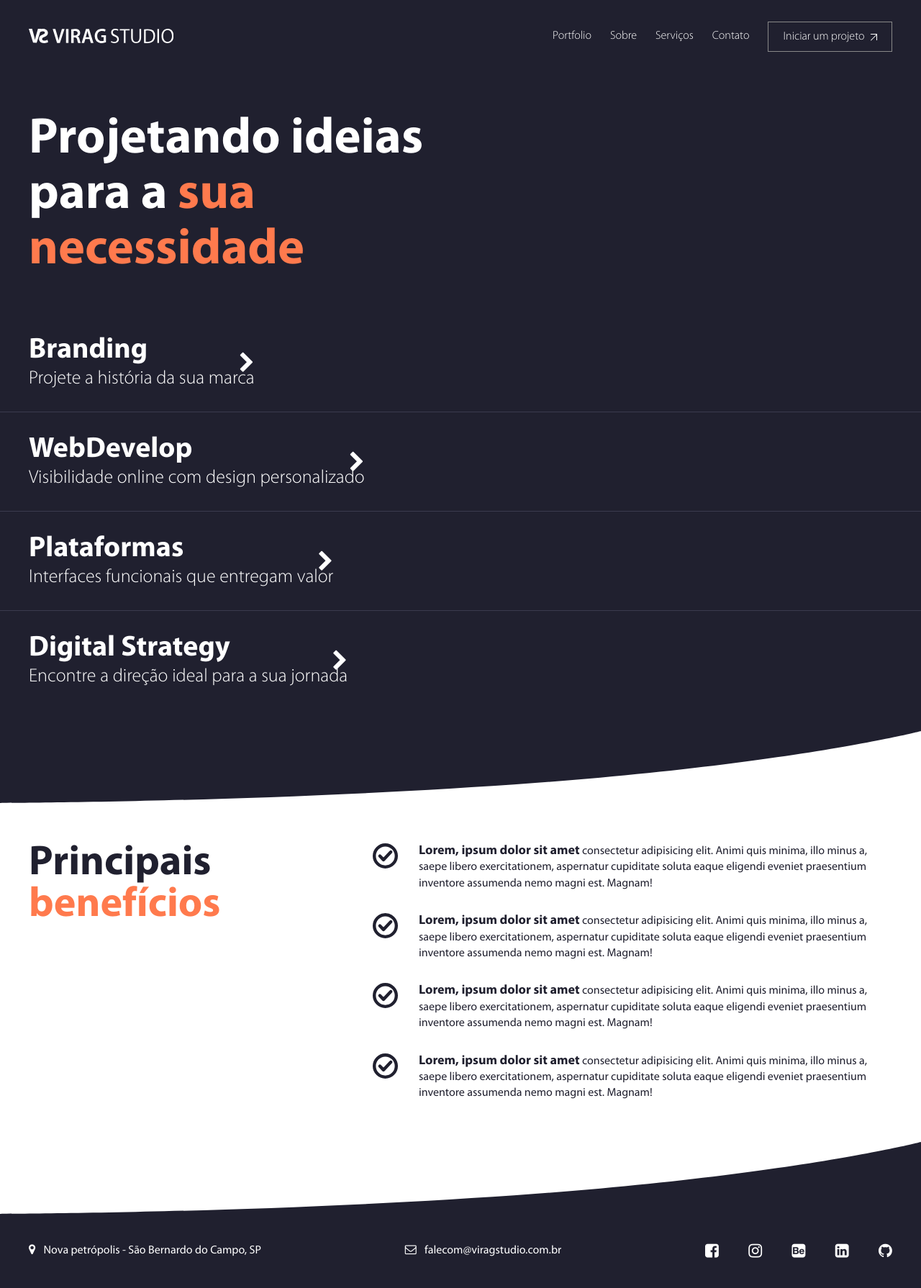
After one commit to RichardVirag/viragstudio, a Node server app: page /servicos in a window 1280 px wide. The commit adds this page. Shown: the whole page at 72% size. Run offline with Node 20, Linux system fonts and the light colour scheme.

Commit message:
Páginas serviços + alterações diversas

```diff
--- a/assets/css/main.css
+++ b/assets/css/main.css
@@ -166,13 +166,25 @@ label {
   margin-bottom: 6vh;
 }
 
-.common-topo h1 {
+.dark-topo {
+  background: #20202f;
+  padding-top: calc(100px + 7vh);
+  padding-bottom: 6vh;
+}
+
+.common-topo h1,
+.dark-topo h1 {
   font-size: 70px;
   line-height: 110%;
   width: 51%;
 }
 
-.common-topo h1 strong {
+.dark-topo h1 {
+  color: #fff;
+}
+
+.common-topo h1 strong,
+.dark-topo h1 strong {
   color: #ff7A4d;
 }
 
@@ -493,12 +505,19 @@ footer .cut-triangle {
   fill: #20202f;
 }
 
-.cls-1{
-  fill:none;
-  stroke:#20202f;
-  stroke-linecap:round;
-  stroke-linejoin:round;
-  stroke-width:2px;
+.cls-1 {
+  fill: none;
+  stroke: #20202f;
+  stroke-linecap: round;
+  stroke-linejoin: round;
+  stroke-width: 2px;
+}
+
+.cls-2 {
+  fill: none;
+  stroke: #20202f;
+  stroke-linecap: round;
+  stroke-width: 2px;
 }
 
 .service-content > h3 {
@@ -757,3 +804,103 @@ footer .cut-triangle {
   display: block;
   width: 100%;
 }
+
+/* Serviços */
+
+.common-topo.service {
+  background: #ff7A4d;
+  padding-top: calc(100px + 7vh);
+  padding-bottom: 6vh;
+  margin: 0;
+}
+
+.services {
+  background: #20202f;;
+}
+
+.services .cut-triangle {
+  display: flex;
+  fill: #fff;
+}
+
+.item-service {
+  display: flex;
+  margin-bottom: 30px;
+  padding: 4vh 0;
+}
+
+.item-service:hover {
+  background: #ff7a4d;
+  transition: .4s ease-in-out;
+}
+
+.item-service.border-btn {
+  margin-bottom: 0;
+  border-bottom: 1px solid #3a3a4e;
+}
+
+.item-service h3 {
+  color: #fff;
+  margin-bottom: 7px;
+  font-size: 40px;
+}
+
+.item-service p {
+  font-family: 'Myriad Pro Light';
+  color: #fff;
+  font-size: 26px;
+}
+
+.item-service .container {
+  position: relative;
+}
+
+.item-service i {
+  font-size: 30px;
+  color: #fff;
+  position: absolute;
+  right: 40px;
+  top: 50%;
+  transform: translateY(-50%);
+}
+
+.faq-title {
+  width: 34%;
+}
+
+.faq-title h2 strong {
+  color: #ff7a4d;
+}
+
+.faq-content {
+  width: calc(66% - 70px);
+}
+
+.faq-content svg,
+.faq-content p {
+  vertical-align: top;
+  display: inline-block;
+}
+
+.faq-content svg {
+  width: 35px;
+  margin: 0 25px 25px 0;
+}
+
+.faq-content p {
+  width: calc(100% - 64px);
+  line-height: 140%;
+}
+
+.faq-content p strong {
+  font-family: 'Myriad Pro Bold';
+  font-size: 18px;
+}
+
+.faq-content li {
+  margin-bottom: 30px;
+}
+
+.faq-content li:last-child {
+  margin-bottom: 0;
+}
--- a/assets/js/main.js
+++ b/assets/js/main.js
@@ -1 +1,18 @@
-console.log('Hello!');
+// Slide homepage
+
+function showSlideHomepage(index) {
+    let slides = document.getElementsByClassName('slide-index');
+    let dots = document.getElementsByClassName('index-dot');
+
+    for (i = 0; i < slides.length; i++) {
+        slides[i].style.display = "none";
+    }
+    for (i = 0; i < dots.length; i++) {
+        dots[i].className = dots[i].className.replace(" active", "");
+    }
+
+    slides[index - 1].style.display = "block";
+    dots[index - 1].className += " active";
+}
+
+showSlideHomepage(1)
--- a/server.js
+++ b/server.js
@@ -17,8 +17,15 @@ server.get('/', (req, res) => {
 
 server.get('/sobre', (req, res) => {
     res.render('sobre', {
-        title: 'Um pouco da nossa trajetória',
+        title: 'Projetando e conectando ideias é a nossa essência',
         headerWhite: false
+    })
+})
+
+server.get('/servicos', (req, res) => {
+    res.render('servicos', {
+        title: 'A melhor solução pra você',
+        headerWhite: true
     })
 })
 
--- a/views/partials/nav.ejs
+++ b/views/partials/nav.ejs
@@ -26,7 +26,7 @@
                 <a href="/sobre">Sobre</a>
             </li>
             <li>
-                <a href="/servico">Serviços</a>
+                <a href="/servicos">Serviços</a>
             </li>
             <li>
                 <a href="/contato">Contato</a>
--- /dev/null
+++ b/views/servicos.ejs
@@ -0,0 +1,97 @@
+<!DOCTYPE html>
+<html lang="en">
+<%- include('./partials/head.ejs') %>
+<body>
+    <%- include('./partials/nav.ejs') %>
+    <section class="dark-topo">
+        <div class="container">
+            <h1>
+                Projetando ideias para a <strong>sua necessidade</strong>
+            </h1>
+        </div>
+    </section>
+    <section class="services">
+        <a href="#" class="item-service border-btn">
+            <div class="container">
+                <h3>Branding</h3>
+                <p>Projete a história da sua marca</p>
+                <i class="fa fa-chevron-right"></i>
+            </div>
+        </a>
+        <a href="#" class="item-service border-btn">
+            <div class="container">
+                <h3>WebDevelop</h3>
+                <p>Visibilidade online com design personalizado</p>
+                <i class="fa fa-chevron-right"></i>
+            </div>
+        </a>
+        <a href="#" class="item-service border-btn">
+            <div class="container">
+                <h3>Plataformas</h3>
+                <p>Interfaces funcionais que entregam valor</p>
+                <i class="fa fa-chevron-right"></i>
+            </div>
+        </a>
+        <a href="#" class="item-service">
+            <div class="container">
+                <h3>Digital Strategy</h3>
+                <p>Encontre a direção ideal para a sua jornada</p>
+                <i class="fa fa-chevron-right"></i>
+            </div>
+        </a>
+        <svg class="cut-triangle" preserveAspectRatio="none" viewBox="0 0 1440 192" xmlns="http://www.w3.org/2000/svg">
+            <path d="M837 138.335C1243.5 86.5938 1440 0 1440 0V192H0C0 192 430.5 190.077 837 138.335Z"></path>
+        </svg>
+    </section>
+    <section class="section-pd">
+        <div class="container">
+            <div class="space-btw">
+                <div class="faq-title">
+                    <h2>Principais <strong>benefícios</strong></h2>
+                </div>
+                <div class="faq-content">
+                    <ul>
+                        <li>
+                            <svg viewBox="0 0 32 32" xmlns="http://www.w3.org/2000/svg">
+                                <g data-name="Layer 28" id="Layer_28">
+                                  <path class="cls-2" d="M16,31A15,15,0,1,1,31,16,15,15,0,0,1,16,31ZM16,3A13,13,0,1,0,29,16,13,13,0,0,0,16,3Z" />
+                                  <path class="cls-2" d="M13.67,22a1,1,0,0,1-.73-.32l-4.67-5a1,1,0,0,1,1.46-1.36l3.94,4.21,8.6-9.21a1,1,0,1,1,1.46,1.36l-9.33,10A1,1,0,0,1,13.67,22Z" />
+                                </g>
+                            </svg>
+                            <p><strong>Lorem, ipsum dolor sit amet</strong> consectetur adipisicing elit. Animi quis minima, illo minus a, saepe libero exercitationem, aspernatur cupiditate soluta eaque eligendi eveniet praesentium inventore assumenda nemo magni est. Magnam!</p>
+                        </li>
+                        <li>
+                            <svg viewBox="0 0 32 32" xmlns="http://www.w3.org/2000/svg">
+                                <g data-name="Layer 28" id="Layer_28">
+                                  <path class="cls-2" d="M16,31A15,15,0,1,1,31,16,15,15,0,0,1,16,31ZM16,3A13,13,0,1,0,29,16,13,13,0,0,0,16,3Z" />
+                                  <path class="cls-2" d="M13.67,22a1,1,0,0,1-.73-.32l-4.67-5a1,1,0,0,1,1.46-1.36l3.94,4.21,8.6-9.21a1,1,0,1,1,1.46,1.36l-9.33,10A1,1,0,0,1,13.67,22Z" />
+                                </g>
+                            </svg>
+                            <p><strong>Lorem, ipsum dolor sit amet</strong> consectetur adipisicing elit. Animi quis minima, illo minus a, saepe libero exercitationem, aspernatur cupiditate soluta eaque eligendi eveniet praesentium inventore assumenda nemo magni est. Magnam!</p>
+                        </li>
+                        <li>
+                            <svg viewBox="0 0 32 32" xmlns="http://www.w3.org/2000/svg">
+                                <g data-name="Layer 28" id="Layer_28">
+                                  <path class="cls-2" d="M16,31A15,15,0,1,1,31,16,15,15,0,0,1,16,31ZM16,3A13,13,0,1,0,29,16,13,13,0,0,0,16,3Z" />
+                                  <path class="cls-2" d="M13.67,22a1,1,0,0,1-.73-.32l-4.67-5a1,1,0,0,1,1.46-1.36l3.94,4.21,8.6-9.21a1,1,0,1,1,1.46,1.36l-9.33,10A1,1,0,0,1,13.67,22Z" />
+                                </g>
+                            </svg>
+                            <p><strong>Lorem, ipsum dolor sit amet</strong> consectetur adipisicing elit. Animi quis minima, illo minus a, saepe libero exercitationem, aspernatur cupiditate soluta eaque eligendi eveniet praesentium inventore assumenda nemo magni est. Magnam!</p>
+                        </li>
+                        <li>
+                            <svg viewBox="0 0 32 32" xmlns="http://www.w3.org/2000/svg">
+                                <g data-name="Layer 28" id="Layer_28">
+                                  <path class="cls-2" d="M16,31A15,15,0,1,1,31,16,15,15,0,0,1,16,31ZM16,3A13,13,0,1,0,29,16,13,13,0,0,0,16,3Z" />
+                                  <path class="cls-2" d="M13.67,22a1,1,0,0,1-.73-.32l-4.67-5a1,1,0,0,1,1.46-1.36l3.94,4.21,8.6-9.21a1,1,0,1,1,1.46,1.36l-9.33,10A1,1,0,0,1,13.67,22Z" />
+                                </g>
+                            </svg>
+                            <p><strong>Lorem, ipsum dolor sit amet</strong> consectetur adipisicing elit. Animi quis minima, illo minus a, saepe libero exercitationem, aspernatur cupiditate soluta eaque eligendi eveniet praesentium inventore assumenda nemo magni est. Magnam!</p>
+                        </li>
+                    </ul>
+                </div>
+            </div>
+        </div>
+    </section>
+    <%- include('./partials/footer.ejs') %>
+</body>
+</html>
```
Also changed, not shown: other parts of assets/css/main.css (+40 -12 lines), views/contato.ejs (+41 -2 lines), views/index.ejs (+6 -7 lines), assets/img/focus.jpg (added).
